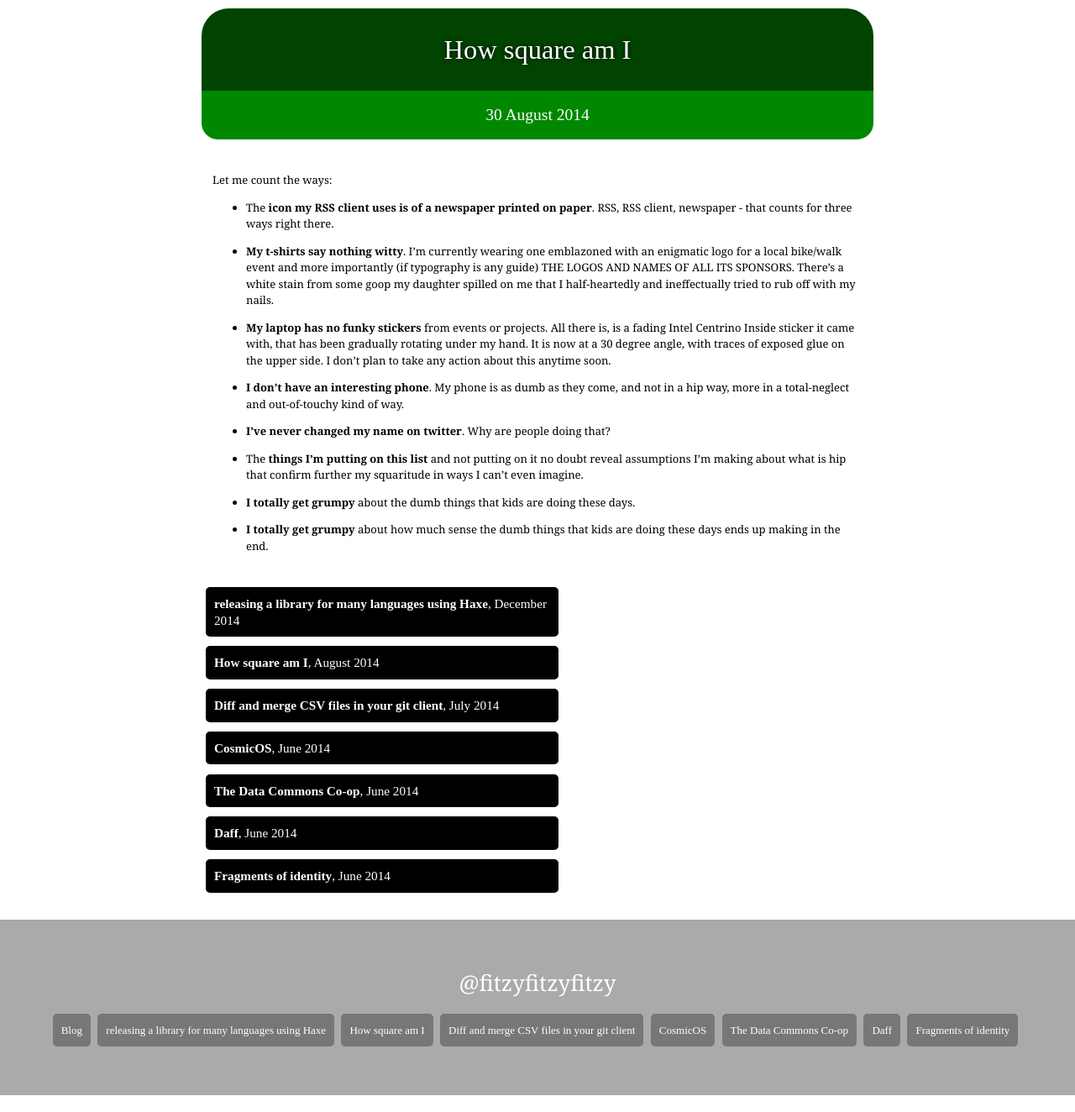
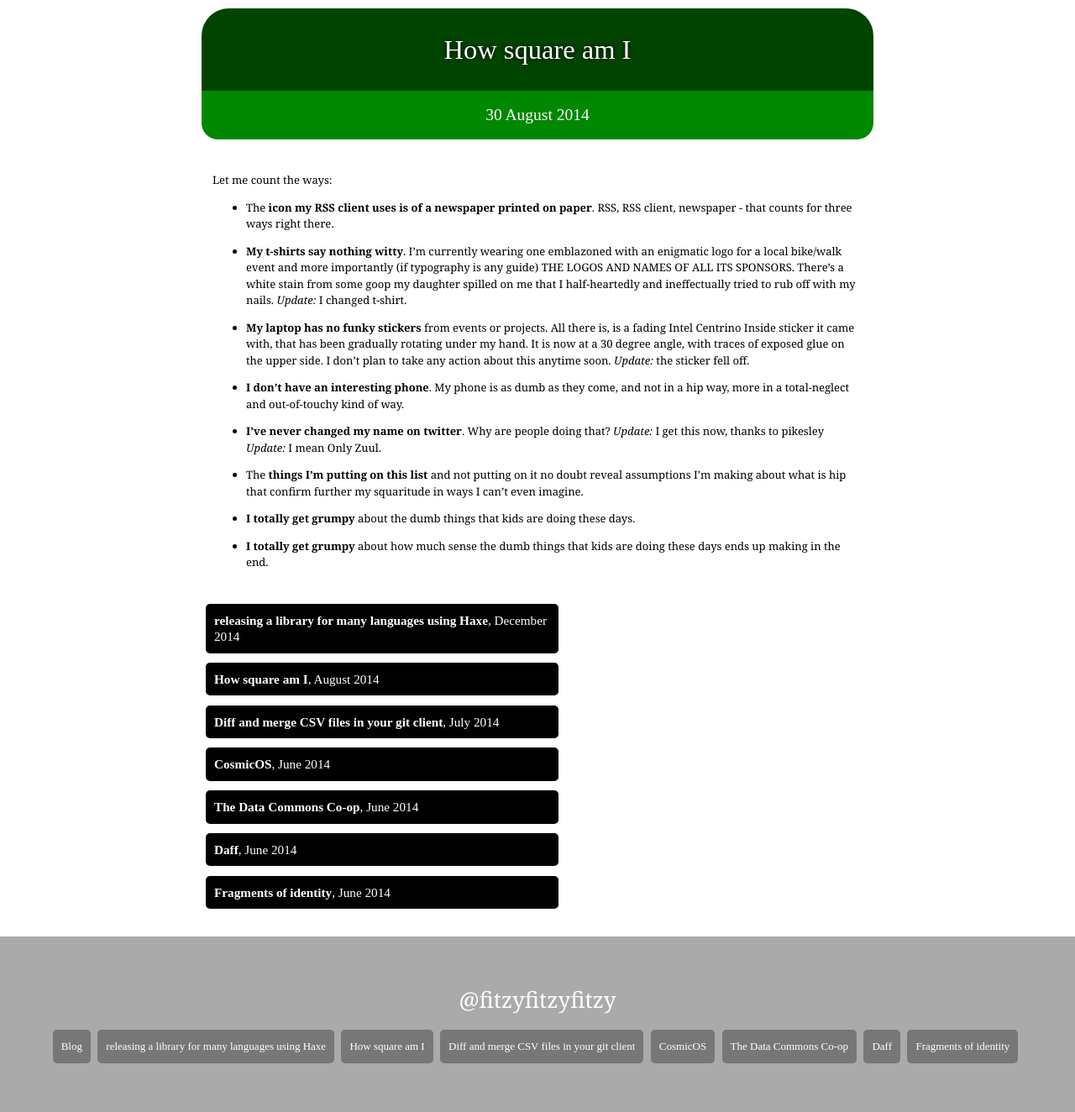
Before and after one commit to paulfitz/paulfitz.github.io, a Jekyll site: the page built from _posts/2014-08-30-square.md, in a window 1280 px wide. Shown: the whole page at 84% size. Built offline with Jekyll 4.4.1, drawn with Linux system fonts in a browser that asks for light colours; some web fonts are replaced.

Commit message:
some updates

```diff
--- a/_posts/2014-08-30-square.md
+++ b/_posts/2014-08-30-square.md
@@ -12,17 +12,17 @@ emblazoned with an enigmatic logo for a local bike/walk event and
 more importantly (if typography is any guide) THE LOGOS AND NAMES OF
 ALL ITS SPONSORS.  There's a white stain from some goop my
 daughter spilled on me that I half-heartedly and ineffectually tried
-to rub off with my nails.
+to rub off with my nails. <i>Update:</i> I changed t-shirt.
 * <b>My laptop has no funky stickers</b> from events or projects.
 All there is, is a fading Intel Centrino Inside sticker it came with,
 that has been gradually
 rotating under my hand. It is now at a 30 degree angle, with traces
 of exposed glue on the upper side. I don't plan to take any action about
-this anytime soon.
+this anytime soon. <i>Update:</i> the sticker fell off.
 * <b>I don't have an interesting phone</b>. My phone is as dumb as they
 come, and not in a hip way, more in a total-neglect and out-of-touchy
 kind of way.
-* <b>I've never changed my name on twitter</b>. Why are people doing that?
+* <b>I've never changed my name on twitter</b>. Why are people doing that? <i>Update:</i> I get this now, thanks to pikesley <i>Update:</i> I mean Only Zuul.
 * The <b>things I'm putting on this list</b> and not putting on it
 no doubt reveal assumptions I'm making about what is hip
 that confirm further my squaritude in ways I can't even imagine.
```
